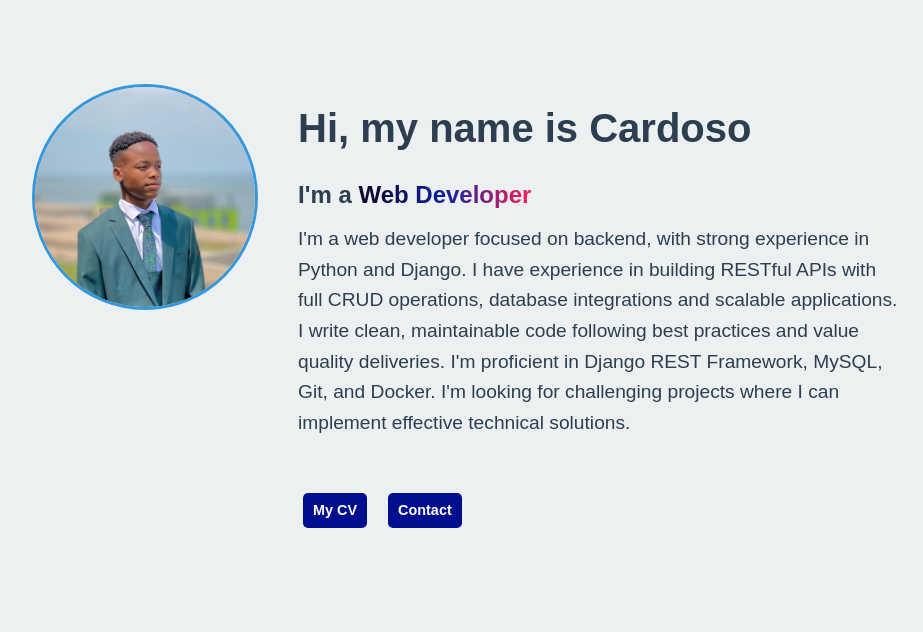
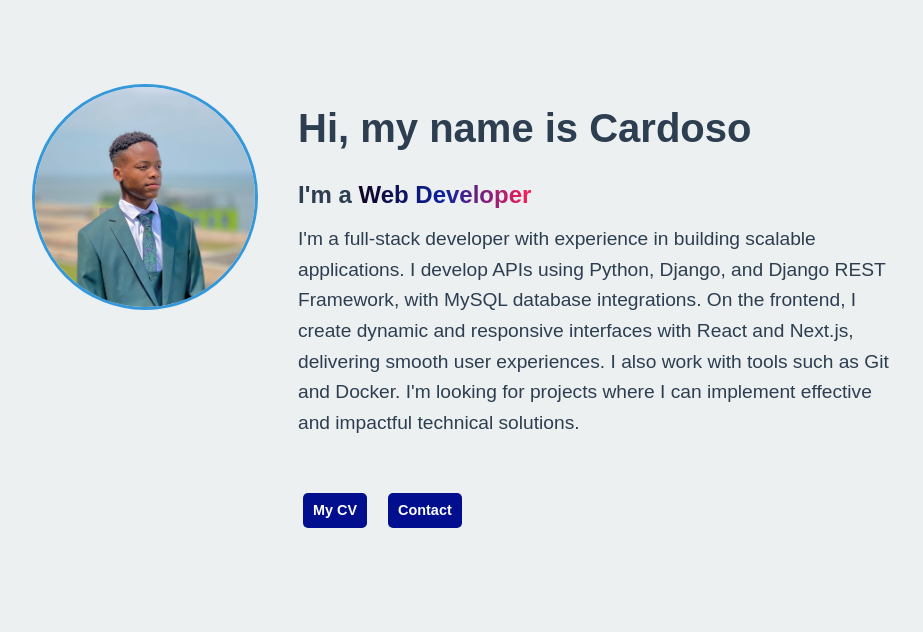
Before and after one commit to Cardoso-Matine/Cardoso-Matine-Portfolio, a Django app: page / in a window 1280 px wide. Shown: the part 81-713 px from the top of the page, without its empty margins (96-1019 px from the left). Run offline with Django 5.2, Linux system fonts and the light colour scheme.

Commit message:
update: revised portfolio description for fullstack role

```diff
--- a/portfolio_app/templates/home.html
+++ b/portfolio_app/templates/home.html
@@ -17,7 +17,7 @@
                 text-fill-color: transparent;
               "id="typewriter" class="typewriter-text"></span>
             </div>
-            <p>I'm a web developer focused on backend, with strong experience in Python and Django. I have experience in building RESTful APIs with full CRUD operations, database integrations and scalable applications. I write clean, maintainable code following best practices and value quality deliveries. I'm proficient in Django REST Framework, MySQL, Git, and Docker. I'm looking for challenging projects where I can implement effective technical solutions.</p>
+            <p>I'm a full-stack developer with experience in building scalable applications. I develop APIs using Python, Django, and Django REST Framework, with MySQL database integrations. On the frontend, I create dynamic and responsive interfaces with React and Next.js, delivering smooth user experiences. I also work with tools such as Git and Docker. I'm looking for projects where I can implement effective and impactful technical solutions.</p>
             <div>
                 <a href="{% static 'Cardoso_Matine_Software_Developer_Resume_2025.pdf' %}" target="_blank" download="Cardoso_Matine_Software_Developer_Resume_2025" class="btn">My CV</a>
                 <a href="#contact" class="btn">Contact</a>
```
